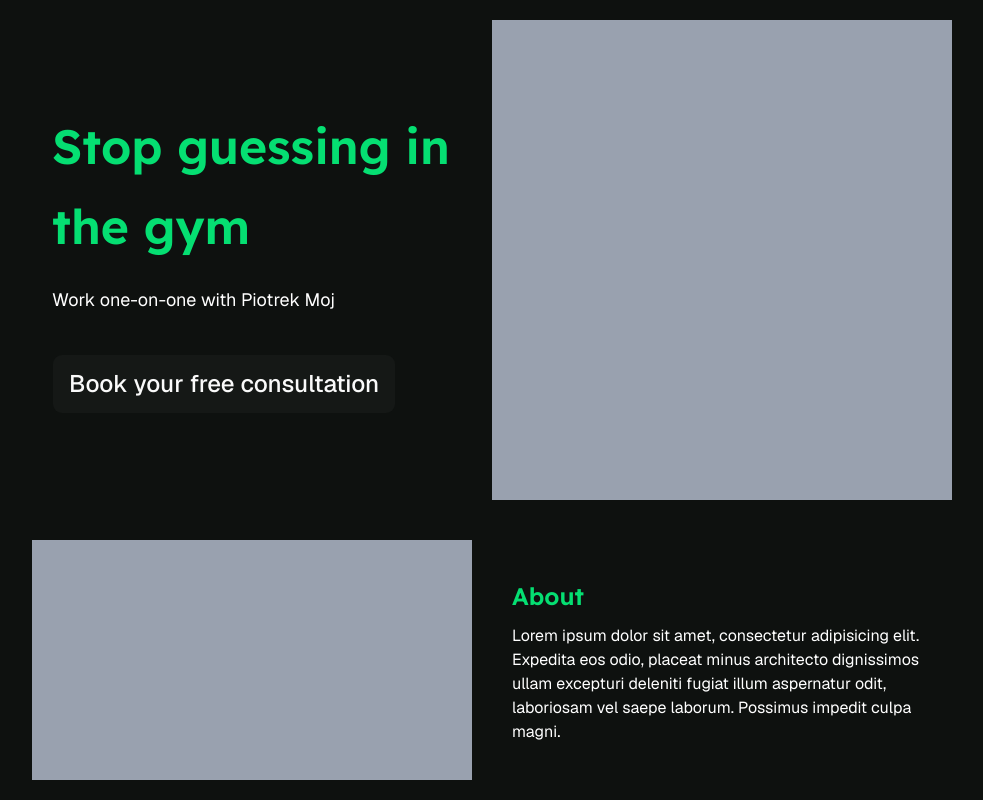
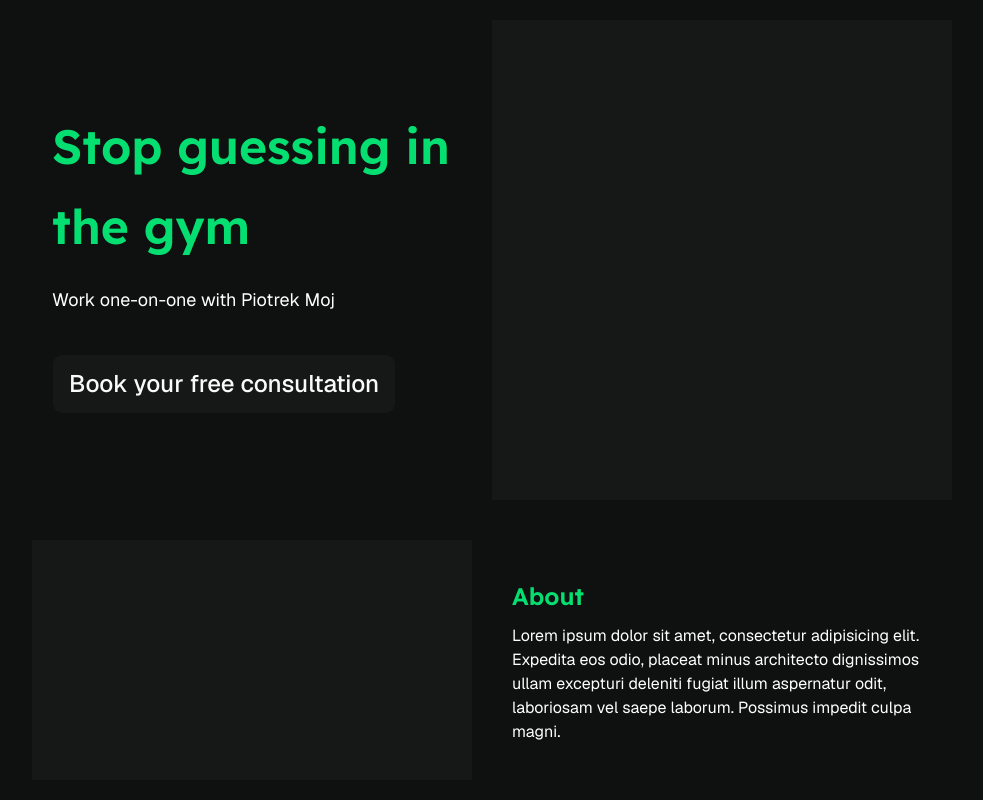
Before and after one commit to krako2/piotr-moj-pt, a Next.js app: page / in a window 1280 px wide. Shown: the top 800 px of the page, without its empty margins (148-1131 px from the left). Built offline with nearby package versions, Linux system fonts and the light colour scheme.

Commit message:
make placeholders look nicer

```diff
--- a/app/globals.css
+++ b/app/globals.css
@@ -72,6 +72,7 @@ h1, h2 {
   --popover: oklch(1 0 0);
   --popover-foreground: oklch(0.145 0 0);
   --primary: oklch(20.345% 0.00629 156.668);
+  --placeholder: oklch(20.345% 0.00629 156.668);
   --primary-foreground: oklch(0.985 0 0);
   --secondary: oklch(0.97 0 0);
   --secondary-foreground: oklch(0.205 0 0);
--- a/components/about.tsx
+++ b/components/about.tsx
@@ -2,7 +2,7 @@ export default function About() {
   return (
     <div className="flex flex-col sm:flex-row justify-center items-center">
       <div className="p-5 w-full">
-        <div className="p-5 bg-gray-400 w-full h-60">
+        <div className="p-5 bg-(--placeholder) w-full h-60">
 
         </div>
       </div>
--- a/components/hero.tsx
+++ b/components/hero.tsx
@@ -10,7 +10,7 @@ export default function Hero() {
           <Button size="lg">Book your free consultation</Button>
         </div>
       </section>
-      <section className="p-5 bg-gray-400 w-full h-120">
+      <section className="p-5 bg-(--placeholder) w-full h-120">
 
       </section>
     </div>
```
